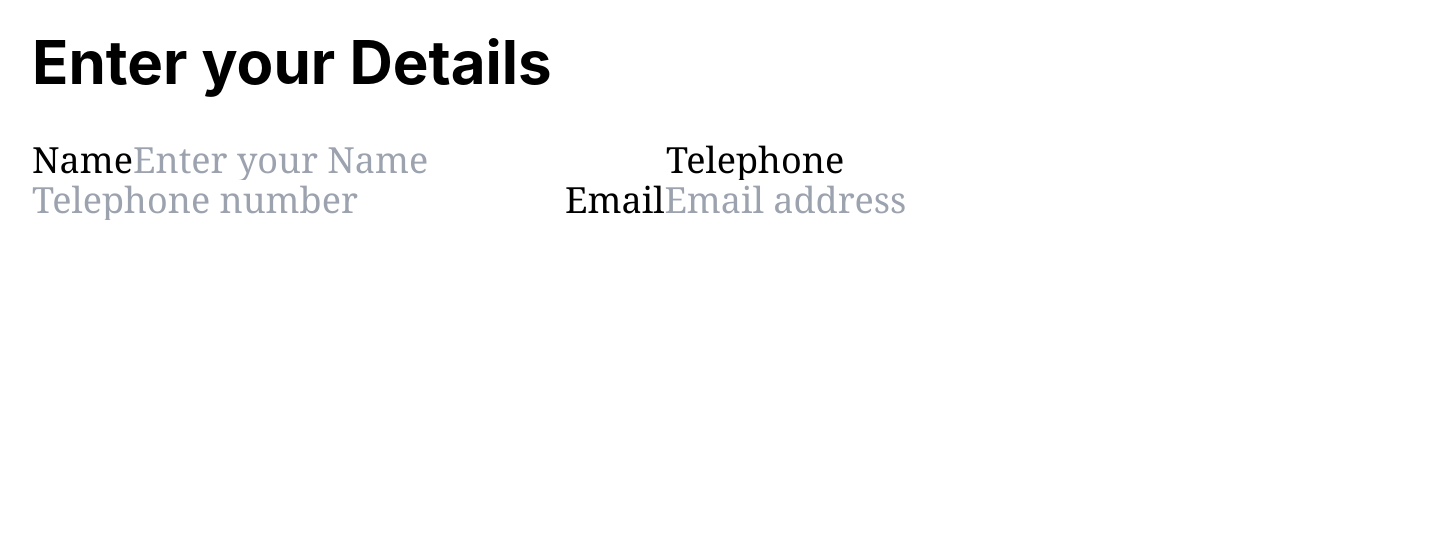
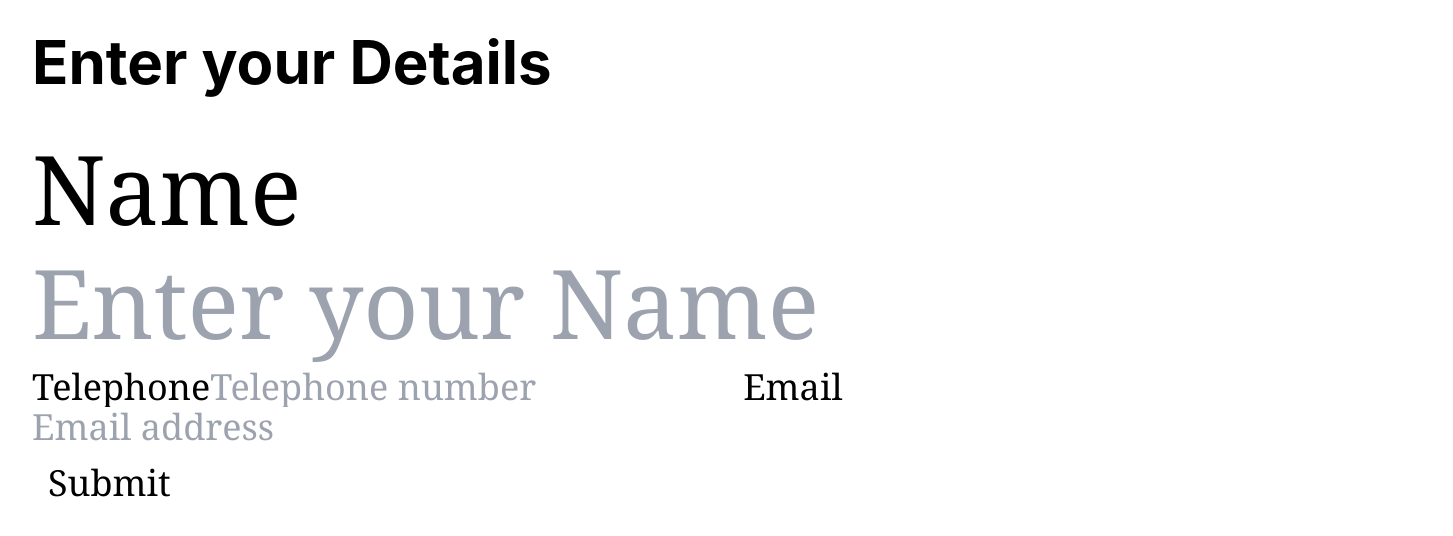
Before and after one commit to Devkant21/Details-extraction, a React (Create React App) app: page / in a window 1280 px wide. Shown: the top 536 px of the page, 1453 px wide, since content can reach past the window. Built offline with nearby package versions, Linux system fonts and the light colour scheme.

Commit message:
fix : HOOKS

```diff
--- a/src/components/Details.js
+++ b/src/components/Details.js
@@ -1,16 +1,23 @@
 import React, { useState } from 'react'
 
 const Details = () => {
-  const[user, setUser] = useState({
+  const [user, setUser] = useState({
     name: "",
     telephone: "",
     email: "",
+  });
 
+  let name, value;
+    const getUserData = (event) => {
+      name = event.target.name;
+      value = event.target.value;
 
-  });
-    const getUserData = (event) => {
+      setUser({ ...user, [name]: value });
+    };
 
-    };
+    const postData = () => {
+
+    }
   return (
     <React.Fragment>
         <div className='text-6xl font-bold p-4 mx-4 mt-4'>
@@ -19,40 +26,51 @@ const Details = () => {
 
 
 
-              <form className='text-4xl font-light'>
-                <label>Name
+              <form className='text-4xl font-light' method="POST">
+                <span className='text-8xl justify-between'>Name
                   <input
                    type="text"
                    name="name"
                    placeholder="Enter your Name"
                    value={user.name}
                    onChange={getUserData}
-                   autocomplete="off"required
+                   autocomplete="off"
+                   required
                   />
-                </label>
+                </span>
 
-                <label>Telephone
+                <span className="text-4xl">Telephone
                 <input
                    type="text"
                    name="telephone"
                    placeholder="Telephone number"
                    value={user.telephone}
                    onChange={getUserData}
-                   autocomplete="off"required
-                  />
-
-                </label>
-                <label>Email
+                   autocomplete="off"
+                   required
+                />
+                </span>
+                <span className="text-4xl">Email
                 <input
                    type="text"
                    email="email"
                    placeholder="Email address"
                    value={user.email}
                    onChange={getUserData}
-                   autocomplete="off"required
-                  />
+                   autocomplete="off"
+                   required
+                />
 
-                </label>
+                </span>
+                <div className='p-4 rounded-md bg-blend-color outline-teal-900 hover
+                blue'>
+                  <button onClick={postData}>
+                    <span>
+                      Submit
+                    </span>
+
+                  </button>
+                </div>
               </form>
               {/* <form>
                 <label>Name
```
Also changed, not shown: src/logo.svg (deleted).
